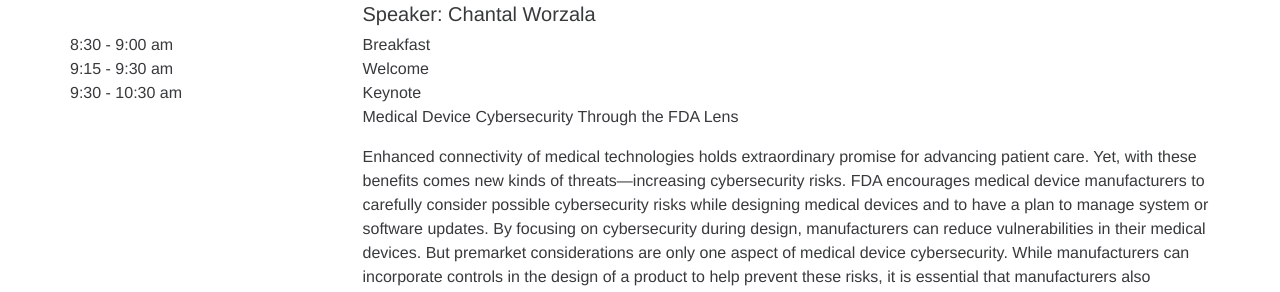
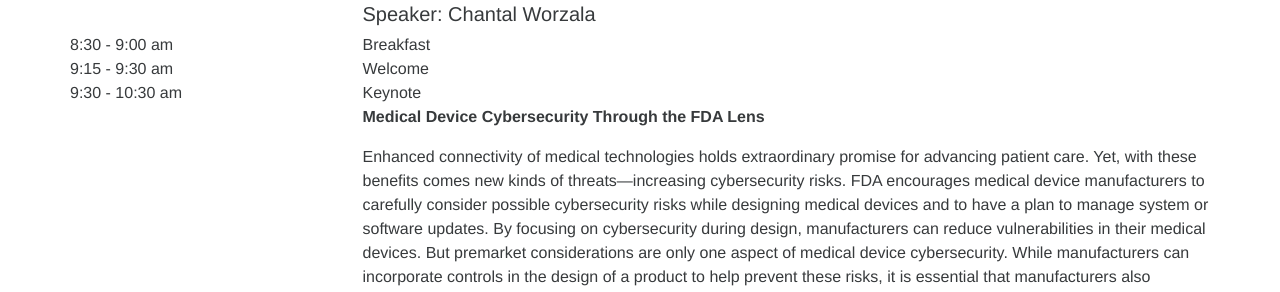
Before and after one commit to Jonesy/medsec101, a Jekyll site: the page built from schedule.markdown, in a window 1280 px wide. Shown: the part 957-1249 px from the top of the page. Built offline with Jekyll 4.4.1, drawn with Linux system fonts in a browser that asks for light colours.

```diff
--- a/_presentations/day-2/keynote.markdown
+++ b/_presentations/day-2/keynote.markdown
@@ -6,7 +6,7 @@ time: 9:30 - 10:30 am
 speaker: Suzanne B. Schwartz, MD, MBA
 ---
 
-Medical Device Cybersecurity Through the FDA Lens
+**Medical Device Cybersecurity Through the FDA Lens**
 
 Enhanced connectivity of medical technologies holds extraordinary promise for advancing patient care. Yet, with these benefits comes new kinds of threats—increasing cybersecurity risks. FDA encourages medical device manufacturers to carefully consider possible cybersecurity risks while designing medical devices and to have a plan to manage system or software updates. By focusing on cybersecurity during design, manufacturers can reduce vulnerabilities in their medical devices. But premarket considerations are only one aspect of medical device cybersecurity. While manufacturers can incorporate controls in the design of a product to help prevent these risks, it is essential that manufacturers also consider improvements during maintenance of devices, as the evolving nature of cyber threats and emergence of newly identified vulnerabilities means risks may arise throughout a device’s entire lifecycle.
 
```
